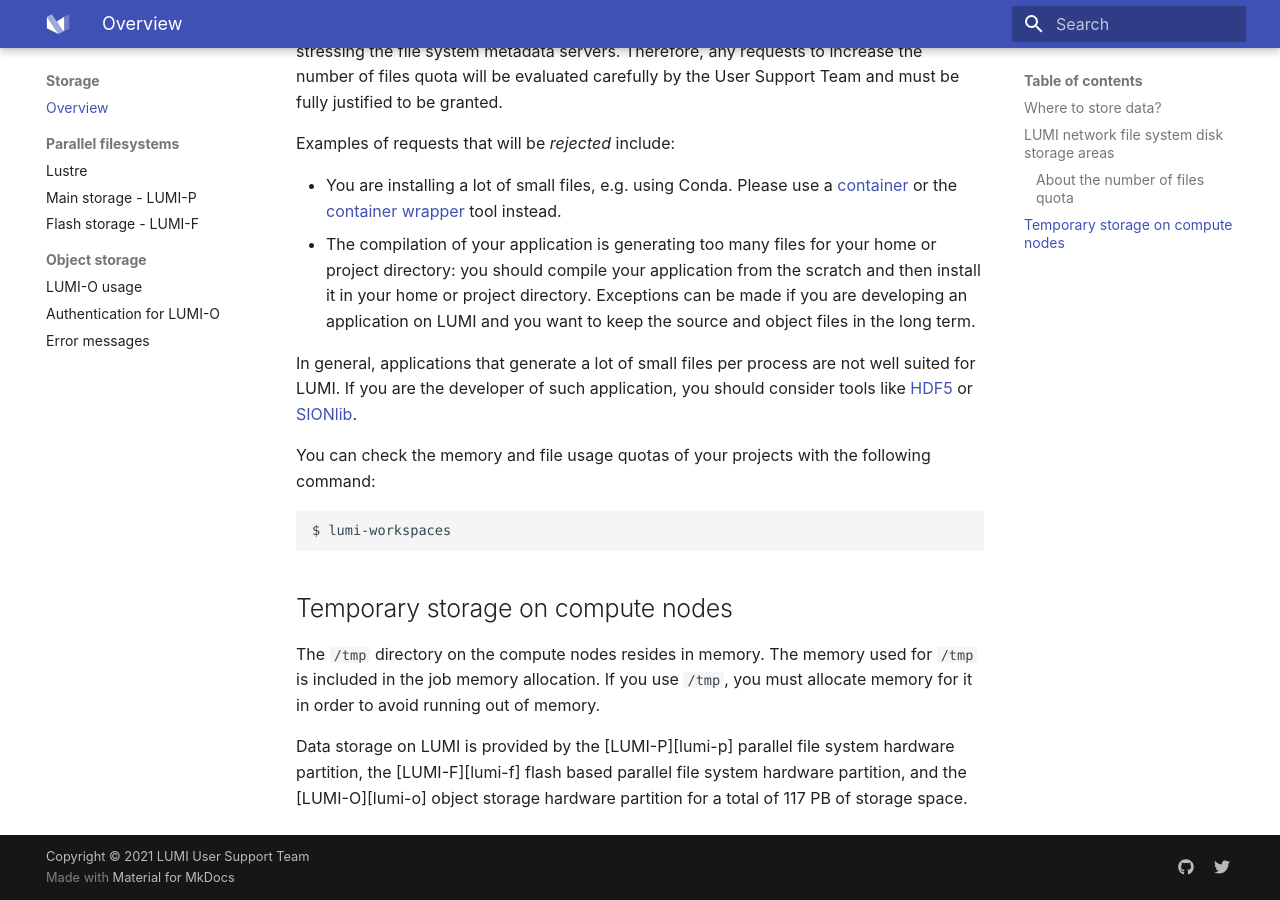
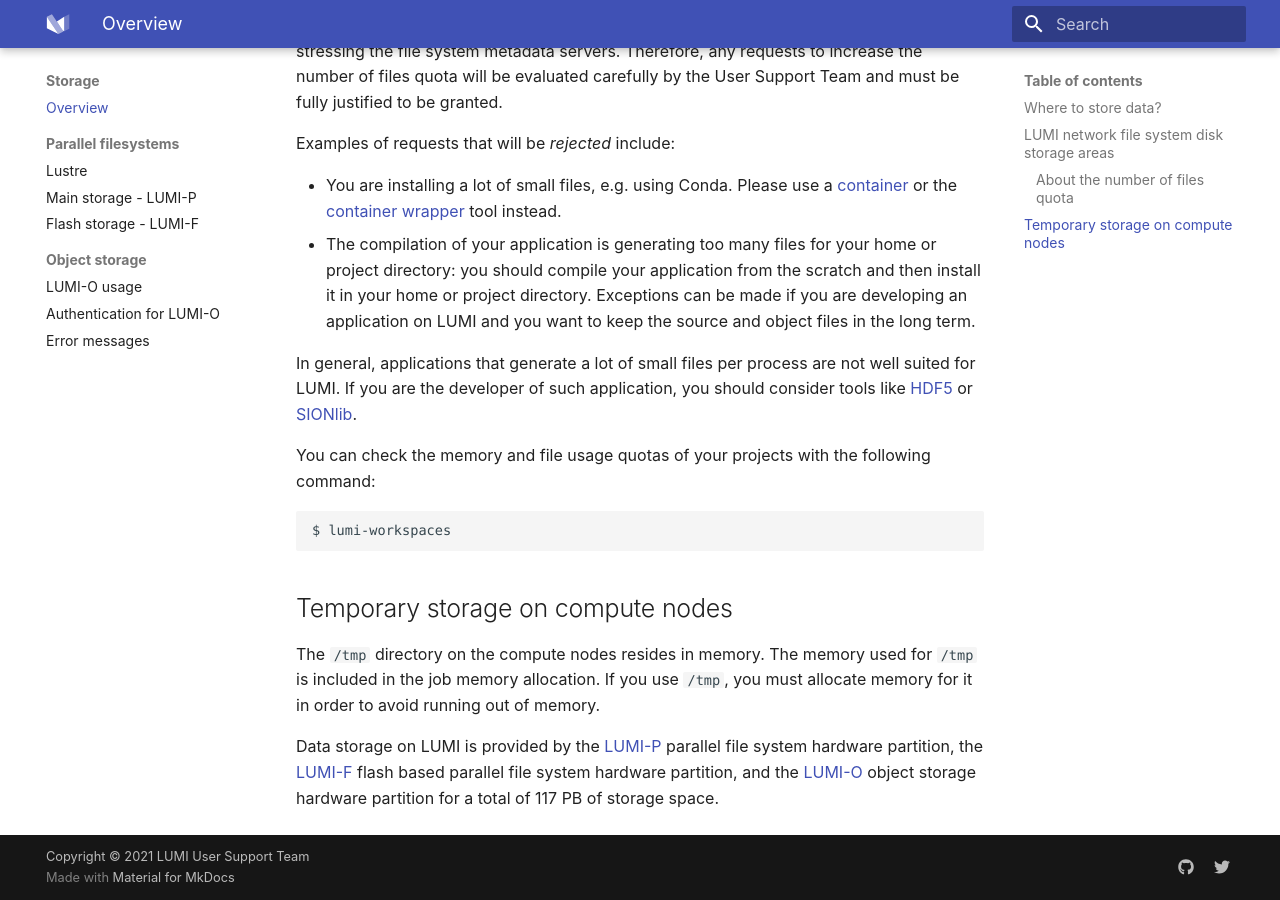
Before and after one commit to Lumi-supercomputer/lumi-userguide, an MkDocs documentation site: the page built from docs/storage/index.md, in a window 1280 px wide and 900 px high, scrolled down 1955 px. Built offline with MkDocs 1.6.1 and Material for MkDocs 9.7.7, drawn with Linux system fonts in a browser that asks for light colours; some of the changed lines change nothing that is shown.

Commit message:
Fix 3 links on storage page
lumi-o, lumi-p and lumi-f links in the end of the page

```diff
--- a/docs/storage/index.md
+++ b/docs/storage/index.md
@@ -135,7 +135,7 @@
 for `/tmp` is included in the job memory allocation. If you use `/tmp`, you
 must allocate memory for it in order to avoid running out of memory.
 
-Data storage on LUMI is provided by the [LUMI-P][lumi-p] parallel file system
-hardware partition, the [LUMI-F][lumi-f] flash based parallel file system
-hardware partition, and the [LUMI-O][lumi-o] object storage hardware partition
+Data storage on LUMI is provided by the [LUMI-P][lumip] parallel file system
+hardware partition, the [LUMI-F][lumif] flash based parallel file system
+hardware partition, and the [LUMI-O][lumio] object storage hardware partition
 for a total of 117 PB of storage space.
```
